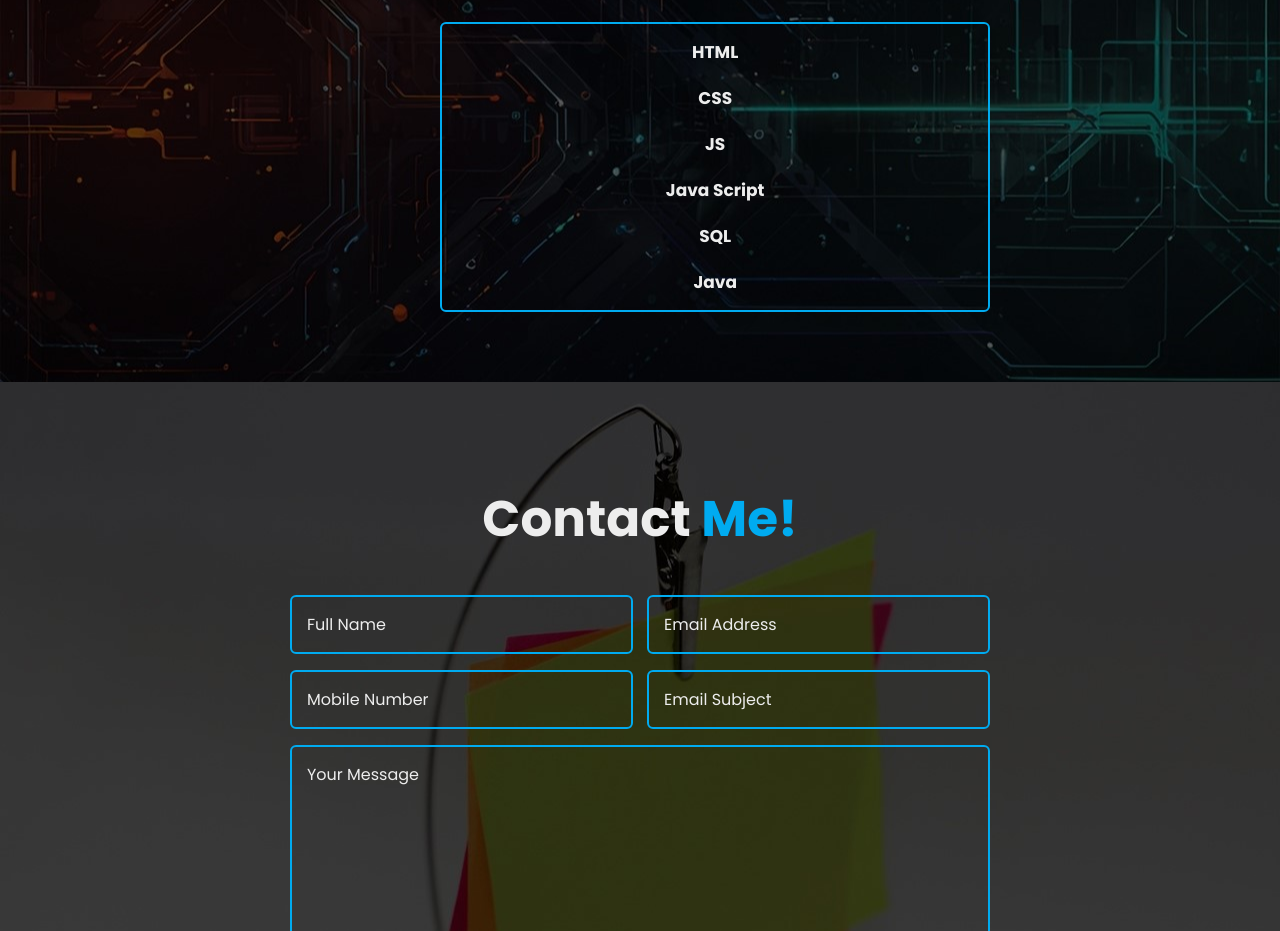
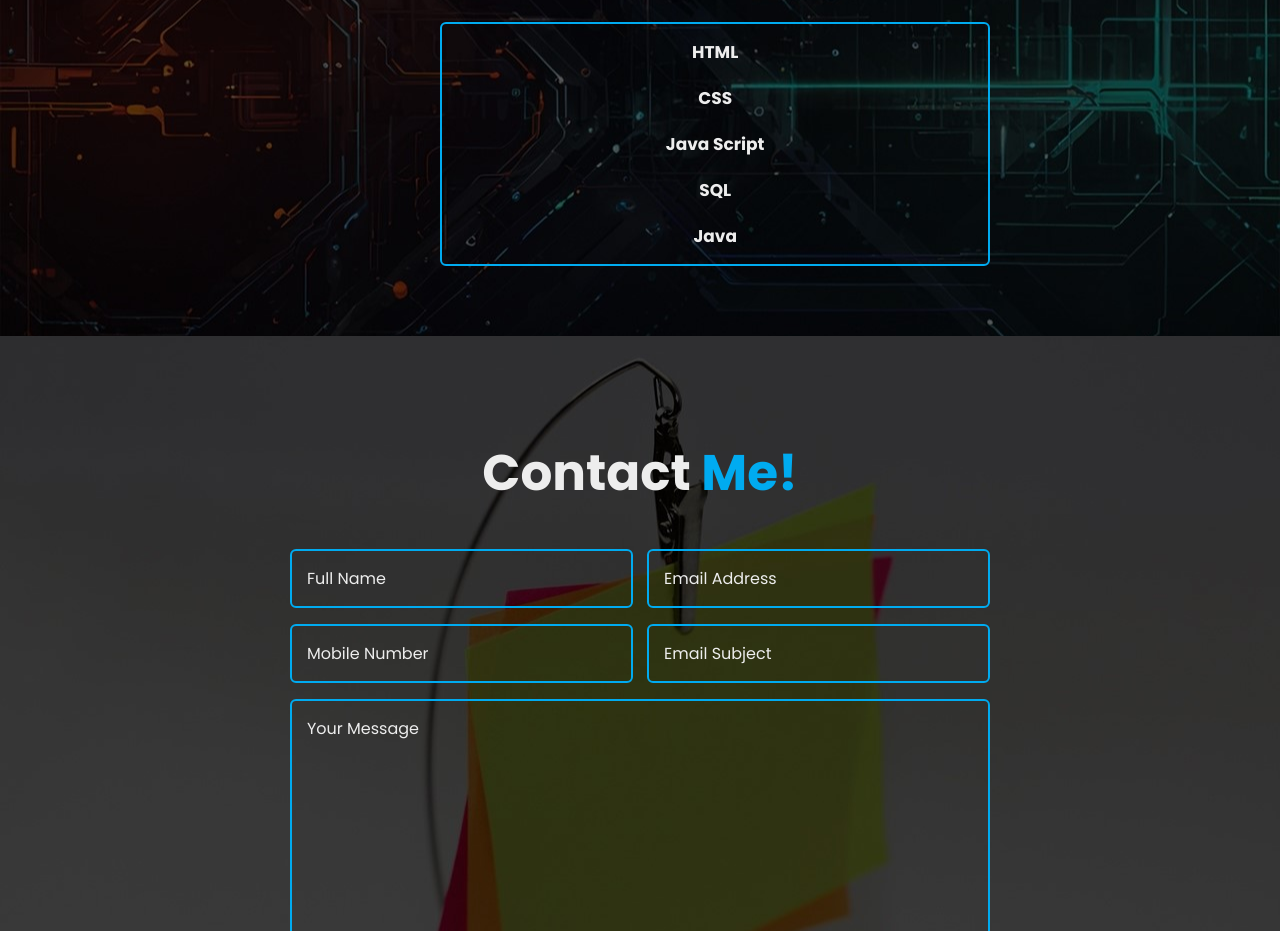
Before and after one commit to sneha3050/portfolio-sneha, a plain HTML site: page index.html in a window 1280 px wide. Shown: the part 2700-3631 px from the top of the page. Drawn offline with nearby package versions, Linux system fonts and the light colour scheme.

Commit message:
Update index.html

```diff
--- a/index.html
+++ b/index.html
@@ -150,10 +150,6 @@
                     </div>
 
                     <div class="progress">
-                        <h3>JS </h3>
-
-                    </div>
-                    <div class="progress">
                         <h3>Java Script</h3>
 
                     </div>
```
